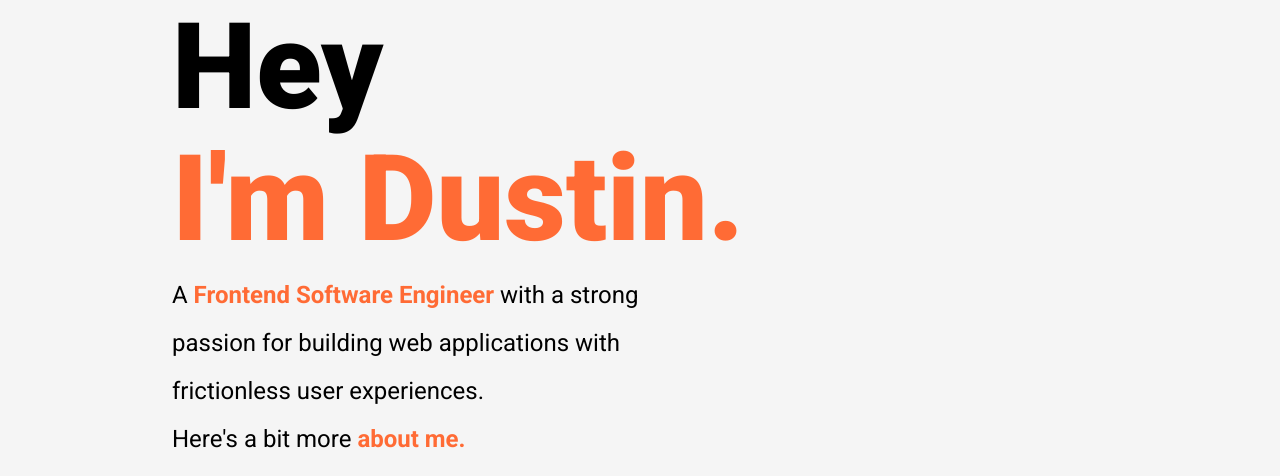
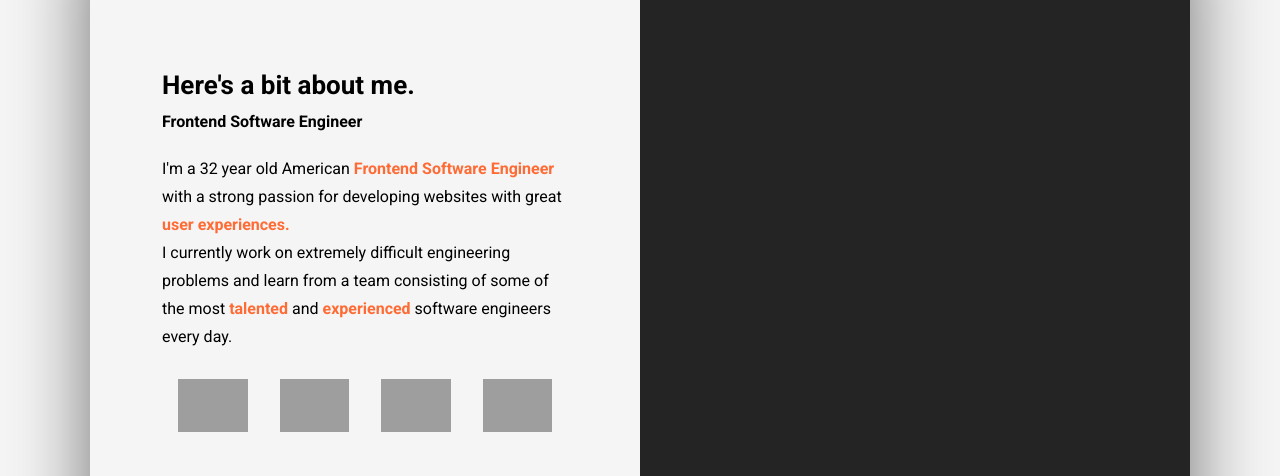
Before and after one commit to dnelson-fedev/main-portfolio, a plain HTML site: page index.html in a window 1280 px wide. Shown: the part 141-617 px from the top of the page. Drawn offline with Linux system fonts and the light colour scheme; grey boxes are pictures that could not be loaded.

Commit message:
Add modal

```diff
--- a/index.html
+++ b/index.html
@@ -44,6 +44,40 @@
     <a href="#projects" class="scroll">
       <div class="scroll__icon click"></div>
     </a>
+    <div class="modal">
+      <div class="modal__half modal__about">
+        <h3 class="modal__title modal__title--about">
+          Here's a bit about me.
+        </h3>
+        <h4 class="modal__subtitle modal__subtitle--about">
+          Frontend Software Engineer
+        </h4>
+        <p class="modal__para">
+          I'm a 32 year old American <b class="orange">Frontend Software Engineer</b> with a strong passion for developing websites with great <b class="orange">user experiences.</b>
+          <br>
+          I currently work on extremely difficult engineering problems and learn from a team consisting of some of the most <b class="orange">talented</b> and <b class="orange">experienced</b> software engineers every day.
+        </p>
+        <div class="modal__languages">
+          <figure class="modal__language">
+            <img class="modal__language--img" src="https://upload.wikimedia.org/wikipedia/commons/3/38/HTML5_Badge.svg?utm_source=commons.wikimedia.org&utm_campaign=index&utm_content=original" alt="HTML">
+            <span class="language__name">HTML</span>
+          </figure>
+          <figure class="modal__language">
+            <img class="modal__language--img" src="https://upload.wikimedia.org/wikipedia/commons/3/38/HTML5_Badge.svg?utm_source=commons.wikimedia.org&utm_campaign=index&utm_content=original" alt="HTML">
+            <span class="language__name">CSS</span>
+          </figure>
+          <figure class="modal__language">
+            <img class="modal__language--img" src="https://upload.wikimedia.org/wikipedia/commons/3/38/HTML5_Badge.svg?utm_source=commons.wikimedia.org&utm_campaign=index&utm_content=original" alt="HTML">
+            <span class="language__name">JS</span>
+          </figure>
+          <figure class="modal__language">
+            <img class="modal__language--img" src="https://upload.wikimedia.org/wikipedia/commons/3/38/HTML5_Badge.svg?utm_source=commons.wikimedia.org&utm_campaign=index&utm_content=original" alt="HTML">
+            <span class="language__name">React</span>
+          </figure>
+        </div>
+      </div>
+      <div class="modal__half modal__contact">Let's have a chat!</div>
+    </div>
   </section>
   <section id="projects" class="projects">
     <div class="container">
--- a/style.css
+++ b/style.css
@@ -239,6 +239,87 @@ nav {
 
 /*
 
+Modal
+
+*/
+
+.modal {
+  position: absolute;
+  top: 50%;
+  left: 50%;
+  transform: translate(-50%, -50%);
+  width: 90%;
+  max-width: 1100px;
+  height: 700px;
+  box-shadow: 0 20px 80px 0 rgb(0, 0, 0, 0.55);
+  border-radius: 20px;
+  overflow: hidden;
+  display: flex;
+}
+
+.modal__half {
+  width: 50%;
+  padding: 40px 72px;
+}
+
+.modal__about {
+  background-color: rgb(245, 245, 245);
+  display: flex;
+  flex-direction: column;
+  justify-content: center;
+}
+
+.modal__contact {
+  background-color: #242424;
+  color: #fff;
+}
+
+.modal__languages {
+  display: flex;
+  flex-wrap: wrap;
+}
+
+.modal__language {
+  width: 25%;
+  padding: 16px;
+  position: relative;
+  display: flex;
+  flex-direction: column;
+  align-items: center;
+}
+
+.modal__language:hover .language__name {
+  transform: scale(1);
+}
+
+.modal__language:hover {
+  filter: brightness(80%);
+  transform: scale(0.9);
+}
+
+.language__name {
+  position: absolute;
+  bottom: -10px;
+  transform: scale(0);
+  transition: all 300ms ease;
+}
+
+.modal__title {
+  font-size: 26px;
+}
+
+.modal__subtitle {
+  margin: 12px 0 24px 0;
+}
+
+.modal__para {
+  margin-bottom: 12px;
+  line-height: 1.75;
+}
+
+
+/*
+
 PROJECTS
 
 */
@@ -273,7 +354,7 @@ PROJECTS
 .project__wrapper {
   position: relative;
   border-radius: 20px;
-  box-shadow: 0 20px 80px 0 rgba(0, 0, 0, 0, 0.45);
+  box-shadow: 0 20px 80px 0 rgba(0, 0, 0, 0.45);
   overflow: hidden;
 }
 
```
